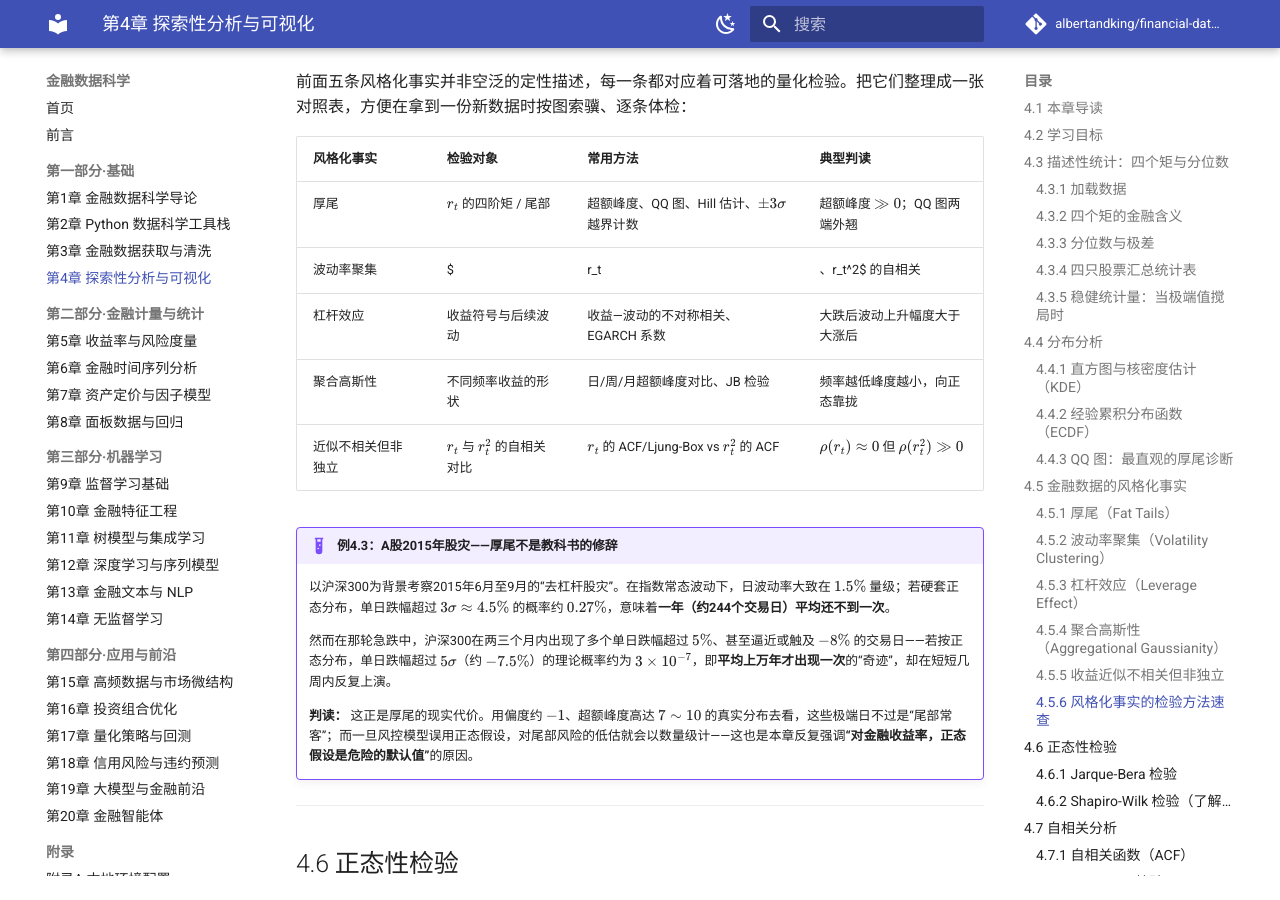
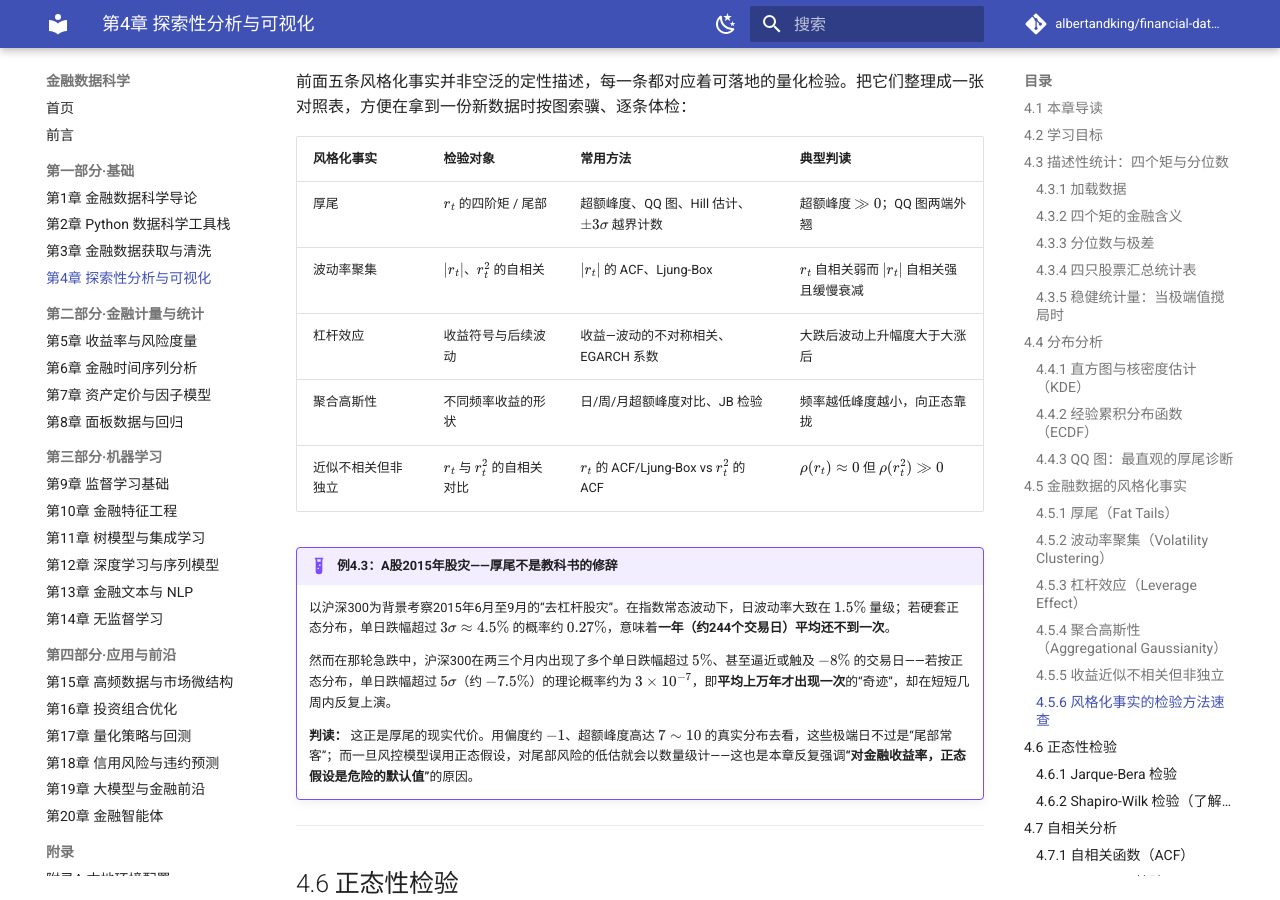
Before and after one commit to albertandking/financial-data-science, an MkDocs documentation site: the page built from book/part1/04-eda-visualization.md, in a window 1280 px wide and 900 px high, scrolled down 9393 px. Built offline with MkDocs 1.6.1 and Material for MkDocs 9.7.7, drawn with Linux system fonts in a browser that asks for light colours; comment, search, counter and statistics services are not loaded.

Commit message:
docs(book): 统一修正LaTeX绝对值符号的排版
将所有书籍文档中的非标准绝对值写法替换为标准的`\lvert x\rvert`格式，优化数学符号的排版可读性。

```diff
--- a/book/part1/04-eda-visualization.md
+++ b/book/part1/04-eda-visualization.md
@@ -280,7 +280,7 @@ for freq, label in [("D", "日度"), ("W", "周度"), ("ME", "月度")]:
 | 风格化事实 | 检验对象 | 常用方法 | 典型判读 |
 |:---|:---|:---|:---|
 | 厚尾 | $r_t$ 的四阶矩 / 尾部 | 超额峰度、QQ 图、Hill 估计、$\pm3\sigma$ 越界计数 | 超额峰度 $\gg 0$；QQ 图两端外翘 |
-| 波动率聚集 | $|r_t|$、$r_t^2$ 的自相关 | $|r_t|$ 的 ACF、Ljung-Box | $r_t$ 自相关弱而 $|r_t|$ 自相关强且缓慢衰减 |
+| 波动率聚集 | $\lvert r_t \rvert$、$r_t^2$ 的自相关 | $\lvert r_t \rvert$ 的 ACF、Ljung-Box | $r_t$ 自相关弱而 $\lvert r_t \rvert$ 自相关强且缓慢衰减 |
 | 杠杆效应 | 收益符号与后续波动 | 收益—波动的不对称相关、EGARCH 系数 | 大跌后波动上升幅度大于大涨后 |
 | 聚合高斯性 | 不同频率收益的形状 | 日/周/月超额峰度对比、JB 检验 | 频率越低峰度越小，向正态靠拢 |
 | 近似不相关但非独立 | $r_t$ 与 $r_t^2$ 的自相关对比 | $r_t$ 的 ACF/Ljung-Box vs $r_t^2$ 的 ACF | $\rho(r_t)\approx 0$ 但 $\rho(r_t^2)\gg 0$ |
```
Also changed, not shown: book/part2/07-factor-models.md (+1 -1 lines), book/part3/09-supervised-learning.md (+4 -4 lines), book/part4/15-high-frequency.md (+1 -1 lines), book/part4/20-ai-agents.md (+1 -1 lines).
